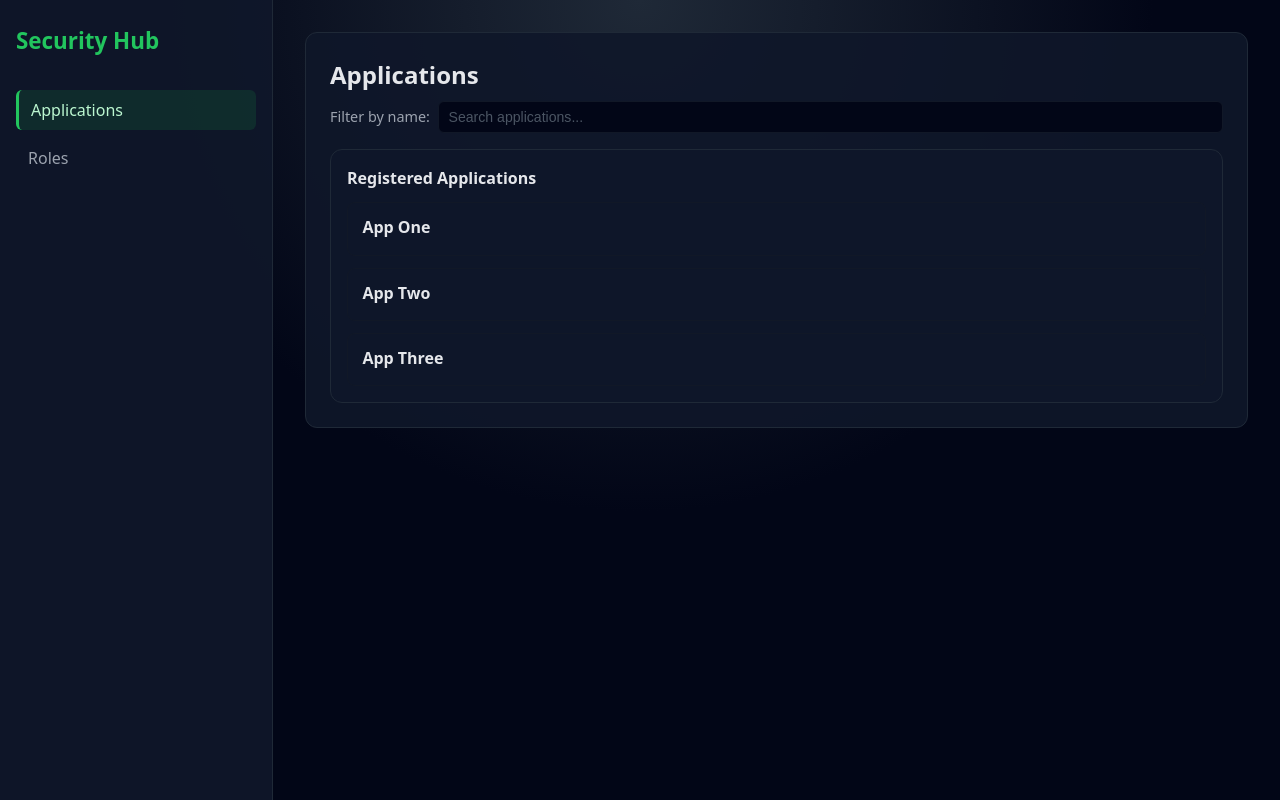
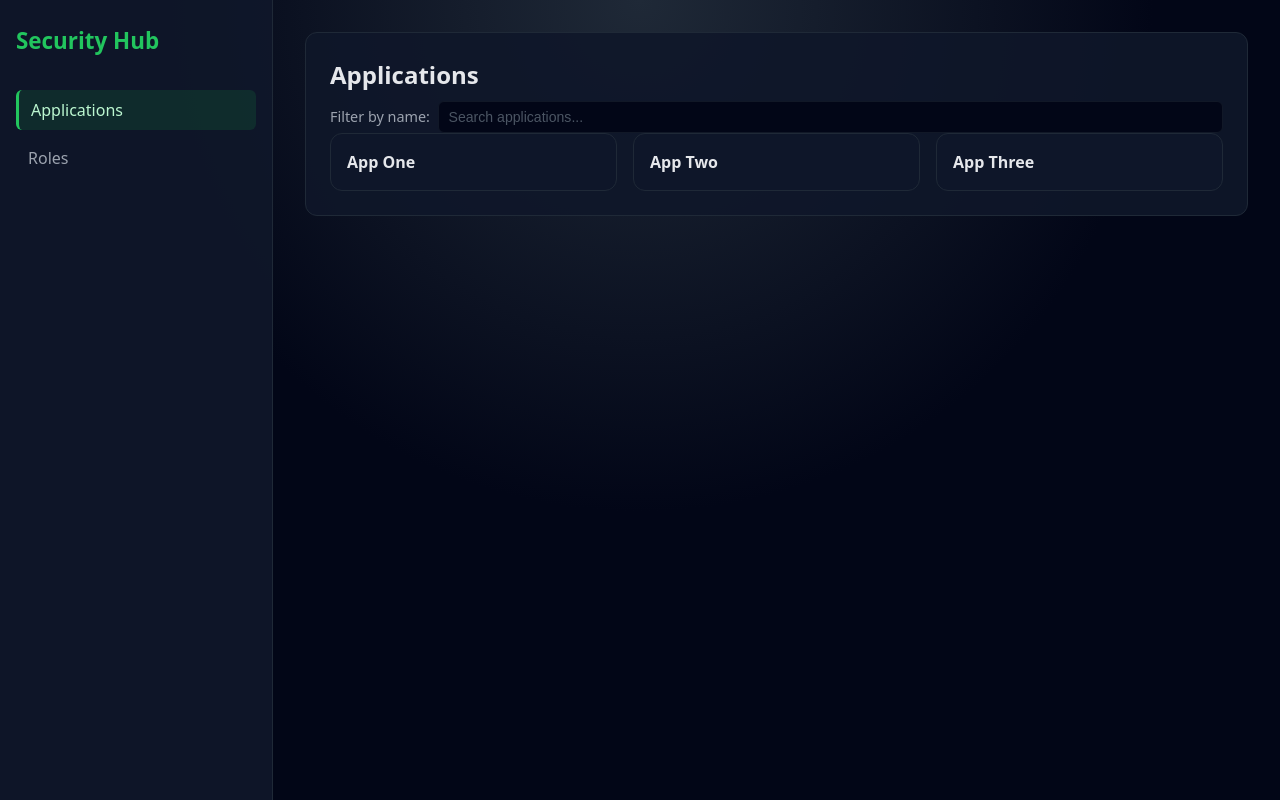
Before and after one commit to RicardoZambon/SecurityHub-Lite-React, a React (Vite) app in the folder security-hub-react/: page /applications in a window 1280 px wide. Built offline with nearby package versions, Linux system fonts and the light colour scheme.

Commit message:
feat: Normalize grid in a single reusable component and added to the Applications and Roles pages

```diff
--- a/security-hub-react/src/components/ApplicationsList.module.scss
+++ /dev/null
@@ -1,92 +0,0 @@
-// src/components/ApplicationList.module.scss
-
-.root {
-  margin-top: 1rem;
-  padding: 1rem;
-  border-radius: 0.75rem;
-  background: rgba(15, 23, 42, 0.9);
-  border: 1px solid #1f2937;
-}
-
-.title {
-  margin: 0 0 0.75rem;
-  font-size: 1rem;
-  font-weight: 600;
-}
-
-.list {
-  list-style: none;
-  padding: 0;
-  margin: 0;
-  display: grid;
-  gap: 0.75rem;
-}
-
-.item {
-  padding: 0.75rem 0.9rem;
-  border-radius: 0.5rem;
-  background: rgba(15, 23, 42, 0.9);
-  border: 1px solid #111827;
-  transition: transform 120ms ease-out, box-shadow 120ms ease-out,
-    border-color 120ms ease-out, background-color 120ms ease-out;
-  cursor: pointer;
-
-  &:hover {
-    transform: translateY(-1px);
-    box-shadow: 0 8px 20px rgba(15, 23, 42, 0.8);
-    border-color: #22c55e;
-    background: rgba(21, 32, 53, 0.95);
-  }
-}
-
-.name {
-  font-weight: 600;
-  margin-bottom: 0.2rem;
-}
-
-.key {
-  font-family: ui-monospace, SFMono-Regular, Menlo, Monaco, Consolas,
-    'Liberation Mono', 'Courier New', monospace;
-  font-size: 0.76rem;
-  color: #9ca3af;
-  word-break: break-all;
-}
-
-.empty {
-  margin-top: 0.75rem;
-  font-size: 0.9rem;
-  color: #9ca3af;
-}
-
-.searchContainer {
-  display: flex;
-  justify-content: space-between;
-  align-items: center;
-  margin-bottom: 0.75rem;
-  gap: 0.75rem;
-}
-
-.searchLabel {
-  font-size: 0.9rem;
-  color: #9ca3af;
-}
-
-.searchInput {
-  flex: 1;
-  padding: 0.45rem 0.6rem;
-  border-radius: 0.375rem;
-  border: 1px solid #111827;
-  background-color: #020617;
-  color: #e5e7eb;
-  font-size: 0.88rem;
-
-  &:focus {
-    outline: none;
-    border-color: #22c55e;
-    box-shadow: 0 0 0 1px #22c55e33;
-  }
-
-  &::placeholder {
-    color: #4b5563;
-  }
-}
--- a/security-hub-react/src/components/ApplicationsList.tsx
+++ /dev/null
@@ -1,33 +0,0 @@
-import React from 'react';
-import type { Application } from '../services/applicationService';
-import styles from './ApplicationsList.module.scss';
-import { Link } from 'react-router-dom';
-
-type ApplicationListProps = {
-    applications: Application[],
-}
-
-export function ApplicationsList({ applications }: ApplicationListProps) {
-    if (applications.length === 0) {
-        return <p>No applications found.</p>;
-    }
-
-    return (
-        <div className={styles.root}>
-            <h3 className={styles.title}>Registered Applications</h3>
-
-            <ul className={styles.list}>
-                {applications.map((app: Application) => (
-                    <li key={app.id} className={styles.item}>
-                        <Link
-                        to={`/roles?appId=${app.id}`}
-                        style={{ color: 'inherit', textDecoration: 'none' }}
-                        >
-                            <div className={styles.name}>{app.name}</div>
-                        </Link>
-                    </li>
-                ))}
-            </ul>
-        </div>
-    );
-}
--- /dev/null
+++ b/security-hub-react/src/components/ListGrid.module.scss
@@ -0,0 +1,19 @@
+.grid {
+  display: grid;
+  gap: 1rem;
+  grid-template-columns: repeat(auto-fill, minmax(260px, 1fr));
+}
+
+.card {
+  background: rgba(15, 23, 42, 0.9);
+  padding: 1rem;
+  border-radius: 0.75rem;
+  border: 1px solid #1f2937;
+  transition: all 0.2s ease;
+
+  &:hover {
+    border-color: #22c55e;
+    transform: translateY(-2px);
+    box-shadow: 0 4px 14px rgba(0, 0, 0, 0.4);
+  }
+}
--- /dev/null
+++ b/security-hub-react/src/components/ListGrid.tsx
@@ -0,0 +1,19 @@
+import React from 'react';
+import styles from './ListGrid.module.scss';
+
+type ListGridProps<T> = {
+  items: T[],
+  renderItem: (item: T) => React.ReactNode,
+};
+
+export function ListGrid<T>({ items, renderItem }: ListGridProps<T>) {
+  return (
+    <div className={styles.grid}>
+      {items.map((item: T, i: number) => (
+        <div key={i} className={styles.card}>
+          {renderItem(item)}
+        </div>
+      ))}
+    </div>
+  );
+}
--- a/security-hub-react/src/pages/ApplicationsPage.tsx
+++ b/security-hub-react/src/pages/ApplicationsPage.tsx
@@ -1,5 +1,5 @@
 import { useState } from 'react';
-import { ApplicationsList } from '../components/ApplicationsList';
+import { ListGrid } from '../components/ListGrid';
 import { SearchBox } from '../components/SearchBox';
 import { useApplications } from '../hooks/useApplications';
 import { type Application } from '../services/applicationService';
@@ -26,7 +26,14 @@ function ApplicationsPage() {
       {isLoading && <p>Loading applications...</p>}
       {error && <p style={{ color: '#f97373' }}>{error}</p>}
 
-      {!isLoading && !error && <ApplicationsList applications={filteredApplications} />}
+      {!isLoading && !error && <ListGrid
+        items={filteredApplications}
+        renderItem={(app: Application) => (
+          <>
+            <div style={{ fontWeight: 600 }}>{app.name}</div>
+          </>
+        )}
+      />}
     </section>
   )
 }
--- a/security-hub-react/src/pages/RolesPage.tsx
+++ b/security-hub-react/src/pages/RolesPage.tsx
@@ -1,5 +1,6 @@
 import { useState } from 'react';
 import { useSearchParams } from 'react-router-dom';
+import { ListGrid } from '../components/ListGrid';
 import { SearchBox } from '../components/SearchBox';
 import { useRoles } from '../hooks/useRoles';
 import { type Role } from '../services/roleService';
@@ -31,33 +32,17 @@ function RolesPage() {
       {isLoading && <p>Loading roles...</p>}
       {error && <p style={{ color: '#f97373' }}>{error}</p>}
 
-      {!isLoading && !error && (
-        <div style={{ marginTop: '1rem' }}>
-          {filteredRoles.length === 0 && <p>No roles found.</p>}
-
-          {filteredRoles.length > 0 && (
-            <ul style={{ listStyle: 'none', margin: 0, padding: 0 }}>
-              {filteredRoles.map((role: Role) => (
-                <li
-                  key={role.id}
-                  style={{
-                    marginBottom: '0.6rem',
-                    padding: '0.6rem 0.8rem',
-                    borderRadius: '0.5rem',
-                    border: '1px solid #111827',
-                    backgroundColor: 'rgba(15, 23, 42, 0.9)',
-                  }}
-                >
-                  <div style={{ fontWeight: 600 }}>{role.name}</div>
-                  <div style={{ fontSize: '0.8rem', color: '#9ca3af' }}>
-                    {role.applicationName}
-                  </div>
-                </li>
-              ))}
-            </ul>
-          )}
-        </div>
-      )}
+      {!isLoading && !error && <ListGrid
+        items={filteredRoles}
+        renderItem={(role: Role) => (
+          <>
+            <div style={{ fontWeight: 600 }}>{role.name}</div>
+            <div style={{ fontSize: '0.8rem', color: '#9ca3af' }}>
+              {role.applicationName}
+            </div>
+          </>
+        )}
+      />}
     </section>
   );
 }
```
